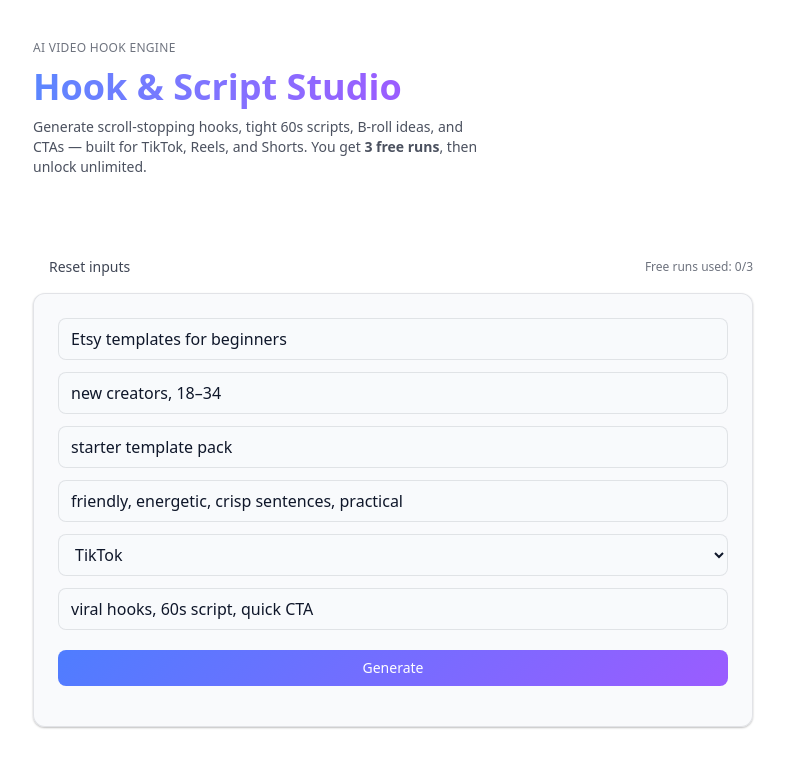
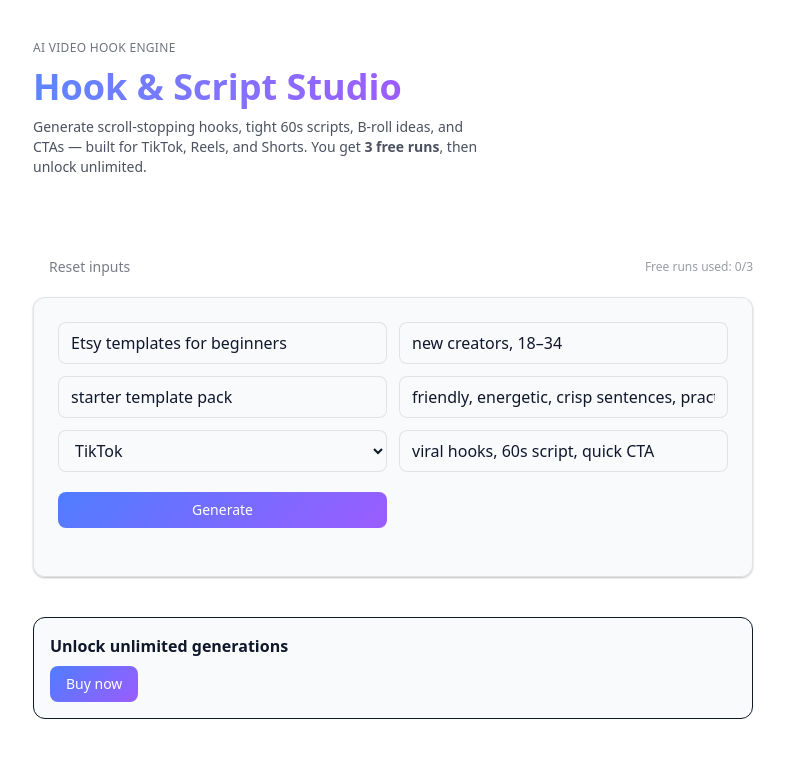
Before and after one commit to aveeno350-ctrl/hook-script-studio, a Next.js app: page / in a window 1280 px wide. Shown: the top 765 px of the page, without its empty margins (247-1032 px from the left). Built offline with nearby package versions, Linux system fonts and the light colour scheme; no server answers.

Commit message:
Update page.tsx

```diff
--- a/app/page.tsx
+++ b/app/page.tsx
@@ -206,7 +206,7 @@ export default function Home() {
 
       {/* Main content */}
       <main className="mx-auto max-w-3xl px-6 py-8 space-y-6">
-        <div className="flex items-center justify-between mb-2">
+        <div className="flex items-center justify-between mb-3 text-xs opacity-70">
           <button onClick={resetInputs} className="btn btn-ghost">
   Reset inputs
 </button>
@@ -216,7 +216,7 @@ export default function Home() {
 
         {/* Inputs */}
         <section className="card p-4 md:p-6">
-          <div className="grid gap-3 mb-4">
+          <div className="grid grid-cols-1 md:grid-cols-2 gap-3 mb-6">
           <input
             className="input"
             value={niche}
```
